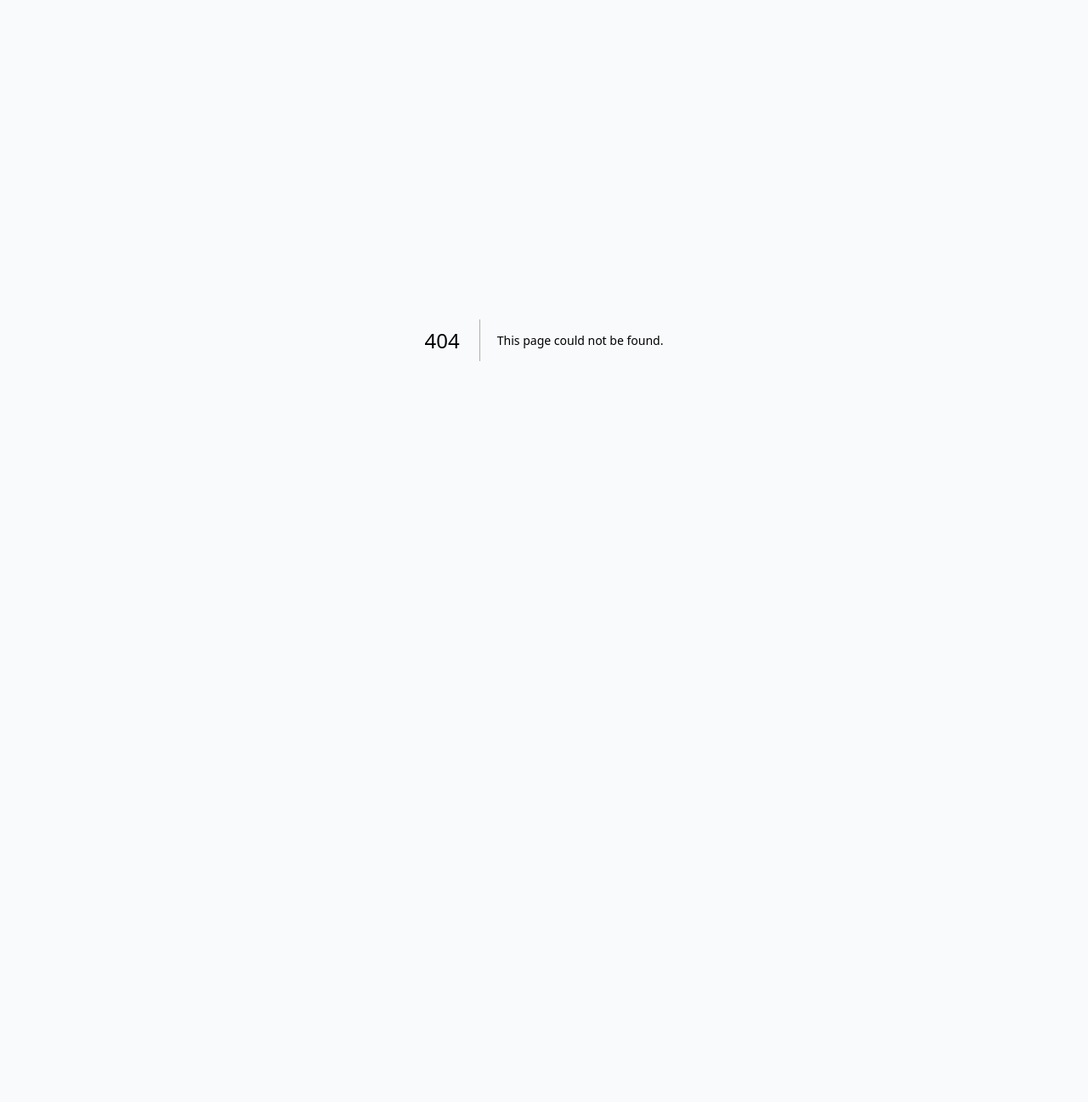
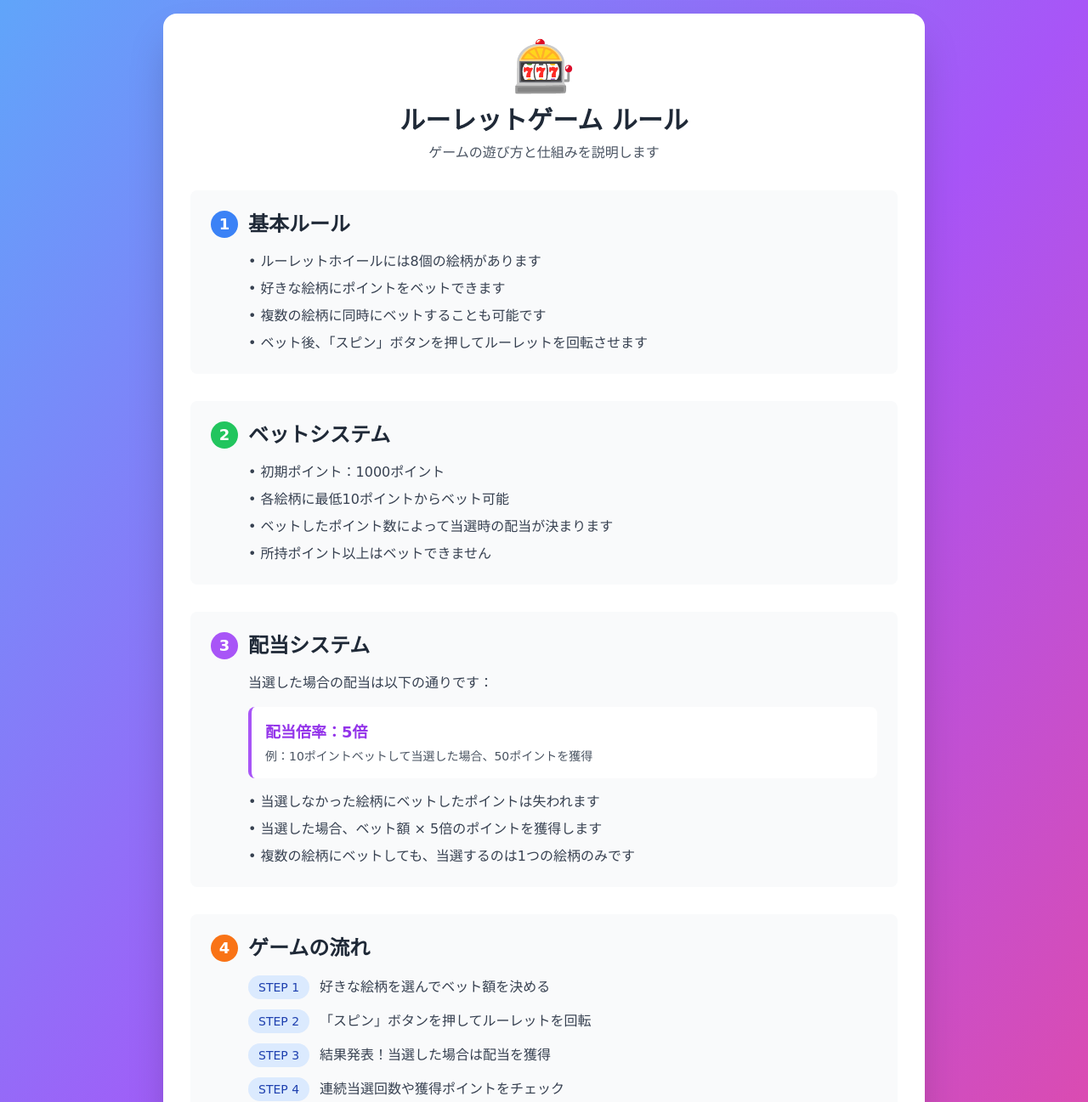
Before and after one commit to khosokawa0716/play-lab-3rd, a Next.js app in the folder frontend/: page /rules in a window 1280 px wide. Before the commit this address had no page. Shown: the top 1297 px of the page at 85% size. Before the commit the page ends 800 px from the top, so only its background shows below. Built offline with nearby package versions, Linux system fonts and the light colour scheme.

Commit message:
feat: ルールページの作成

```diff
--- a/frontend/src/app/roulette/page.tsx
+++ b/frontend/src/app/roulette/page.tsx
@@ -249,14 +249,16 @@ export default function RoulettePage() {
 
         <div className="space-y-3 mt-4">
           <div className="flex justify-center space-x-4">
-            <a href="/">
+            <Link href="/">
               <button className="bg-white text-game-primary font-bold py-2 px-6 rounded-lg hover:bg-gray-100 transition-colors">
                 ← ホームに戻る
               </button>
-            </a>
-            <button className="bg-white text-game-secondary font-bold py-2 px-6 rounded-lg hover:bg-gray-100 transition-colors">
-              ルールを見る
-            </button>
+            </Link>
+            <Link href="/rules">
+              <button className="bg-white text-game-secondary font-bold py-2 px-6 rounded-lg hover:bg-gray-100 transition-colors">
+                ルールを見る
+              </button>
+            </Link>
           </div>
         </div>
       </div>
--- /dev/null
+++ b/frontend/src/app/rules/page.tsx
@@ -0,0 +1,120 @@
+'use client'
+
+import Link from 'next/link'
+import { GAME_CONFIG } from '@/constants/gameConfig'
+
+export default function RulesPage() {
+  return (
+    <div className="min-h-screen bg-gradient-to-br from-blue-400 via-purple-500 to-pink-500 p-4">
+      <div className="container mx-auto max-w-4xl">
+        <div className="bg-white rounded-2xl shadow-2xl p-8">
+          <div className="text-center mb-8">
+            <div className="text-6xl mb-4">🎰</div>
+            <h1 className="text-3xl font-bold text-gray-800 mb-2">ルーレットゲーム ルール</h1>
+            <p className="text-gray-600">ゲームの遊び方と仕組みを説明します</p>
+          </div>
+
+          <div className="space-y-8">
+            <section className="bg-gray-50 rounded-lg p-6">
+              <h2 className="text-2xl font-bold text-gray-800 mb-4 flex items-center">
+                <span className="bg-blue-500 text-white rounded-full w-8 h-8 flex items-center justify-center text-lg mr-3">1</span>
+                基本ルール
+              </h2>
+              <ul className="space-y-2 text-gray-700 ml-11">
+                <li>• ルーレットホイールには8個の絵柄があります</li>
+                <li>• 好きな絵柄にポイントをベットできます</li>
+                <li>• 複数の絵柄に同時にベットすることも可能です</li>
+                <li>• ベット後、「スピン」ボタンを押してルーレットを回転させます</li>
+              </ul>
+            </section>
+
+            <section className="bg-gray-50 rounded-lg p-6">
+              <h2 className="text-2xl font-bold text-gray-800 mb-4 flex items-center">
+                <span className="bg-green-500 text-white rounded-full w-8 h-8 flex items-center justify-center text-lg mr-3">2</span>
+                ベットシステム
+              </h2>
+              <ul className="space-y-2 text-gray-700 ml-11">
+                <li>• 初期ポイント：{GAME_CONFIG.INITIAL_SCORE}ポイント</li>
+                <li>• 各絵柄に最低{GAME_CONFIG.BET_AMOUNTS[0]}ポイントからベット可能</li>
+                <li>• ベットしたポイント数によって当選時の配当が決まります</li>
+                <li>• 所持ポイント以上はベットできません</li>
+              </ul>
+            </section>
+
+            <section className="bg-gray-50 rounded-lg p-6">
+              <h2 className="text-2xl font-bold text-gray-800 mb-4 flex items-center">
+                <span className="bg-purple-500 text-white rounded-full w-8 h-8 flex items-center justify-center text-lg mr-3">3</span>
+                配当システム
+              </h2>
+              <div className="ml-11 space-y-4">
+                <p className="text-gray-700">当選した場合の配当は以下の通りです：</p>
+                <div className="bg-white rounded-lg p-4 border-l-4 border-purple-500">
+                  <p className="font-semibold text-lg text-purple-600">配当倍率：{GAME_CONFIG.PAYOUT_MULTIPLIER}倍</p>
+                  <p className="text-gray-600 text-sm mt-1">例：{GAME_CONFIG.BET_AMOUNTS[0]}ポイントベットして当選した場合、{GAME_CONFIG.PAYOUT_MULTIPLIER * GAME_CONFIG.BET_AMOUNTS[0]}ポイントを獲得</p>
+                </div>
+                <ul className="space-y-2 text-gray-700">
+                  <li>• 当選しなかった絵柄にベットしたポイントは失われます</li>
+                  <li>• 当選した場合、ベット額 × {GAME_CONFIG.PAYOUT_MULTIPLIER}倍のポイントを獲得します</li>
+                  <li>• 複数の絵柄にベットしても、当選するのは1つの絵柄のみです</li>
+                </ul>
+              </div>
+            </section>
+
+            <section className="bg-gray-50 rounded-lg p-6">
+              <h2 className="text-2xl font-bold text-gray-800 mb-4 flex items-center">
+                <span className="bg-orange-500 text-white rounded-full w-8 h-8 flex items-center justify-center text-lg mr-3">4</span>
+                ゲームの流れ
+              </h2>
+              <div className="ml-11 space-y-3">
+                <div className="flex items-center space-x-3">
+                  <span className="bg-blue-100 text-blue-800 px-3 py-1 rounded-full text-sm font-medium">STEP 1</span>
+                  <span className="text-gray-700">好きな絵柄を選んでベット額を決める</span>
+                </div>
+                <div className="flex items-center space-x-3">
+                  <span className="bg-blue-100 text-blue-800 px-3 py-1 rounded-full text-sm font-medium">STEP 2</span>
+                  <span className="text-gray-700">「スピン」ボタンを押してルーレットを回転</span>
+                </div>
+                <div className="flex items-center space-x-3">
+                  <span className="bg-blue-100 text-blue-800 px-3 py-1 rounded-full text-sm font-medium">STEP 3</span>
+                  <span className="text-gray-700">結果発表！当選した場合は配当を獲得</span>
+                </div>
+                <div className="flex items-center space-x-3">
+                  <span className="bg-blue-100 text-blue-800 px-3 py-1 rounded-full text-sm font-medium">STEP 4</span>
+                  <span className="text-gray-700">連続当選回数や獲得ポイントをチェック</span>
+                </div>
+              </div>
+            </section>
+
+            <section className="bg-yellow-50 border border-yellow-200 rounded-lg p-6">
+              <h2 className="text-2xl font-bold text-yellow-800 mb-4 flex items-center">
+                <span className="text-2xl mr-2">💡</span>
+                攻略のコツ
+              </h2>
+              <ul className="space-y-2 text-yellow-800">
+                <li>• 一度に多額をベットするのではなく、少額ずつ楽しむことをお勧めします</li>
+                <li>• 複数の絵柄にベットすることで当選確率を上げることができます</li>
+                <li>• 連続当選を狙って同じ絵柄にベットし続けるのも一つの戦略です</li>
+                <li>• ポイントがなくなっても、ログインすることで統計を確認できます</li>
+              </ul>
+            </section>
+          </div>
+
+          <div className="mt-8 text-center">
+            <Link href="/roulette">
+              <button className="bg-gradient-to-r from-blue-500 to-purple-600 text-white font-bold py-3 px-8 rounded-lg hover:from-blue-600 hover:to-purple-700 transition-all transform hover:scale-105 shadow-lg">
+                ゲームを始める
+              </button>
+            </Link>
+            <div className="mt-4">
+              <Link href="/">
+                <button className="bg-gray-300 text-gray-700 font-bold py-2 px-6 rounded-lg hover:bg-gray-400 transition-colors">
+                  ホームに戻る
+                </button>
+              </Link>
+            </div>
+          </div>
+        </div>
+      </div>
+    </div>
+  )
+}
```
